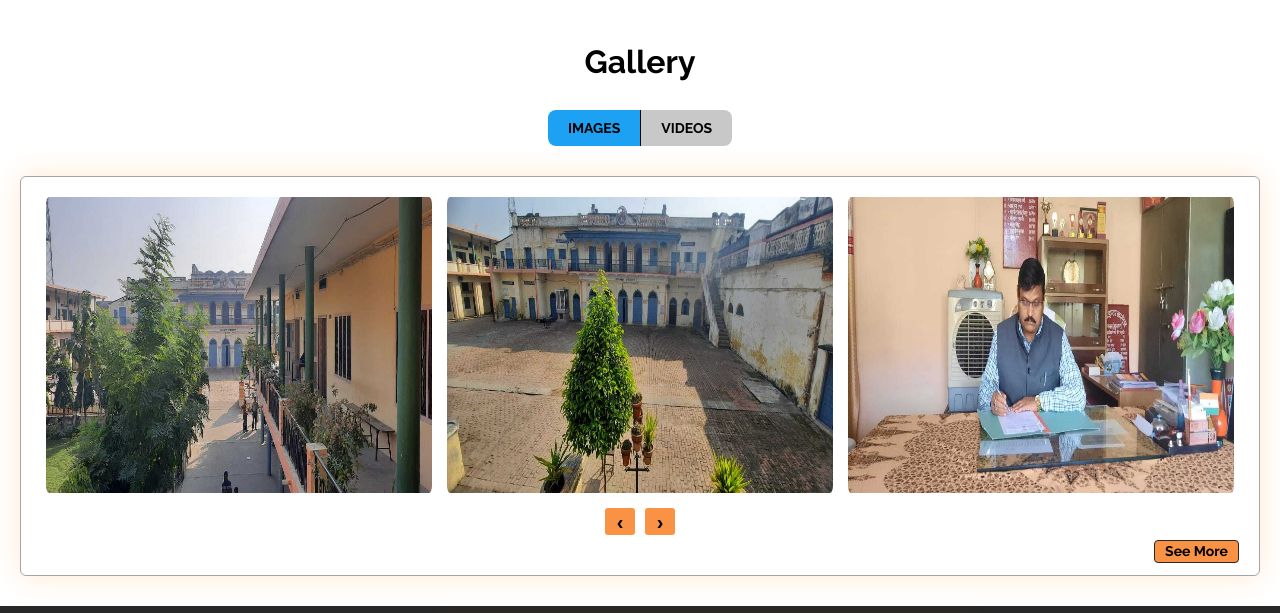
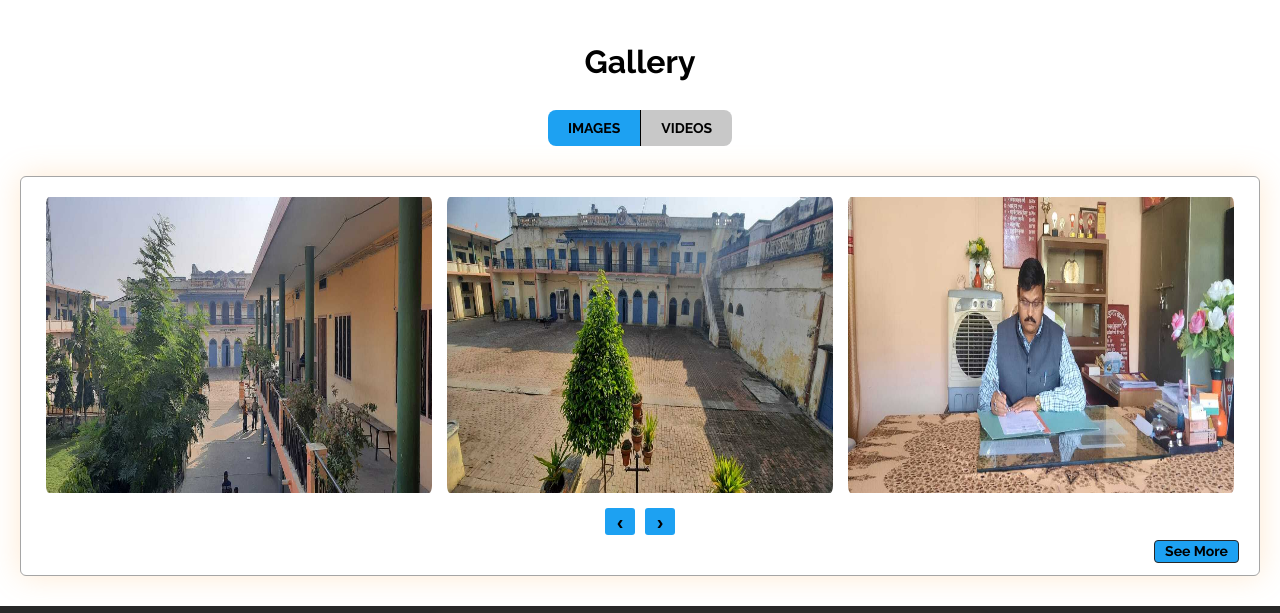
Before and after one commit to abhishekchauhan00/dav, a plain HTML site: page index.html in a window 1280 px wide. Shown: the part 2615-3228 px from the top of the page. Drawn offline with nearby package versions, Linux system fonts and the light colour scheme.

Commit message:
Update style.css

```diff
--- a/style.css
+++ b/style.css
@@ -507,9 +507,7 @@ nav .socialmedia a:hover {
 
 }
 
-.item:hover .flip-card-inner {
-    transform: rotateY(180deg);
-}
+
 
 .flip-card-front,
 .flip-card-back {
@@ -822,7 +820,7 @@ cursor: pointer;
 }
 
 #gallery .owl-carousel .owl-next {
-    background-color: #f99245;
+    background-color:var(--primary);
     width: 1.5rem;
     font-weight: bold;
 }
@@ -834,7 +832,7 @@ cursor: pointer;
 }
 
 #gallery .owl-carousel .owl-prev {
-    background-color: #f99245;
+    background-color:var(--primary);
     width: 1.5rem;
     font-weight: bold;
 }
@@ -853,7 +851,7 @@ cursor: pointer;
   font-family: 'Raleway';
     padding: 0rem .5rem 0rem .5rem;
     cursor: pointer;
-    background-color: #f99245;
+    background-color:var(--primary);
     border: 1px solid #282828;
     border-radius: 4px;
 }
```
